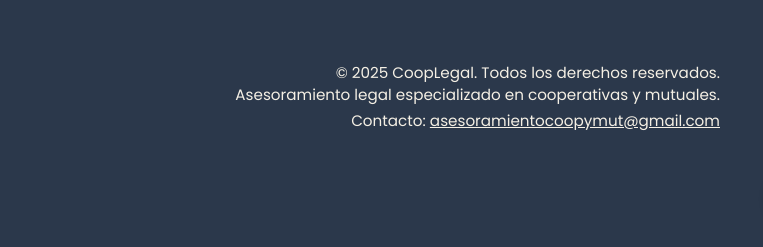
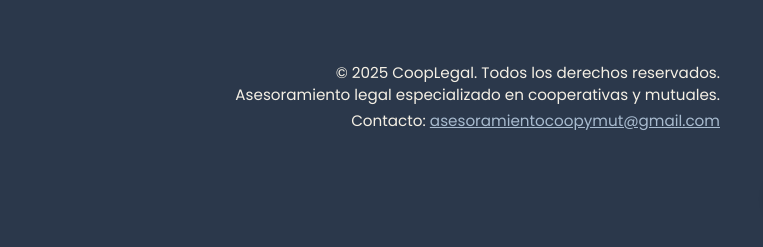
Before and after one commit to agustint96/CoopLegal, a plain HTML site: page PaginaPrincipal.html in a window 1280 px wide. In both pictures the pointer is over the link "asesoramientocoopymut@gmail.com". Shown: the part 1595-1842 px from the top of the page, 432-1195 px from the left. Drawn offline with nearby package versions, Linux system fonts and the light colour scheme.

Commit message:
Update styles .correo:hover   css

```diff
--- a/css/styles.css
+++ b/css/styles.css
@@ -402,6 +402,7 @@
 }
 
 .correo:hover{
+	color: rgb(168, 187, 207);
     text-decoration: underline;
 }
 /************************* MEDIA QUERIES ************************/
```
